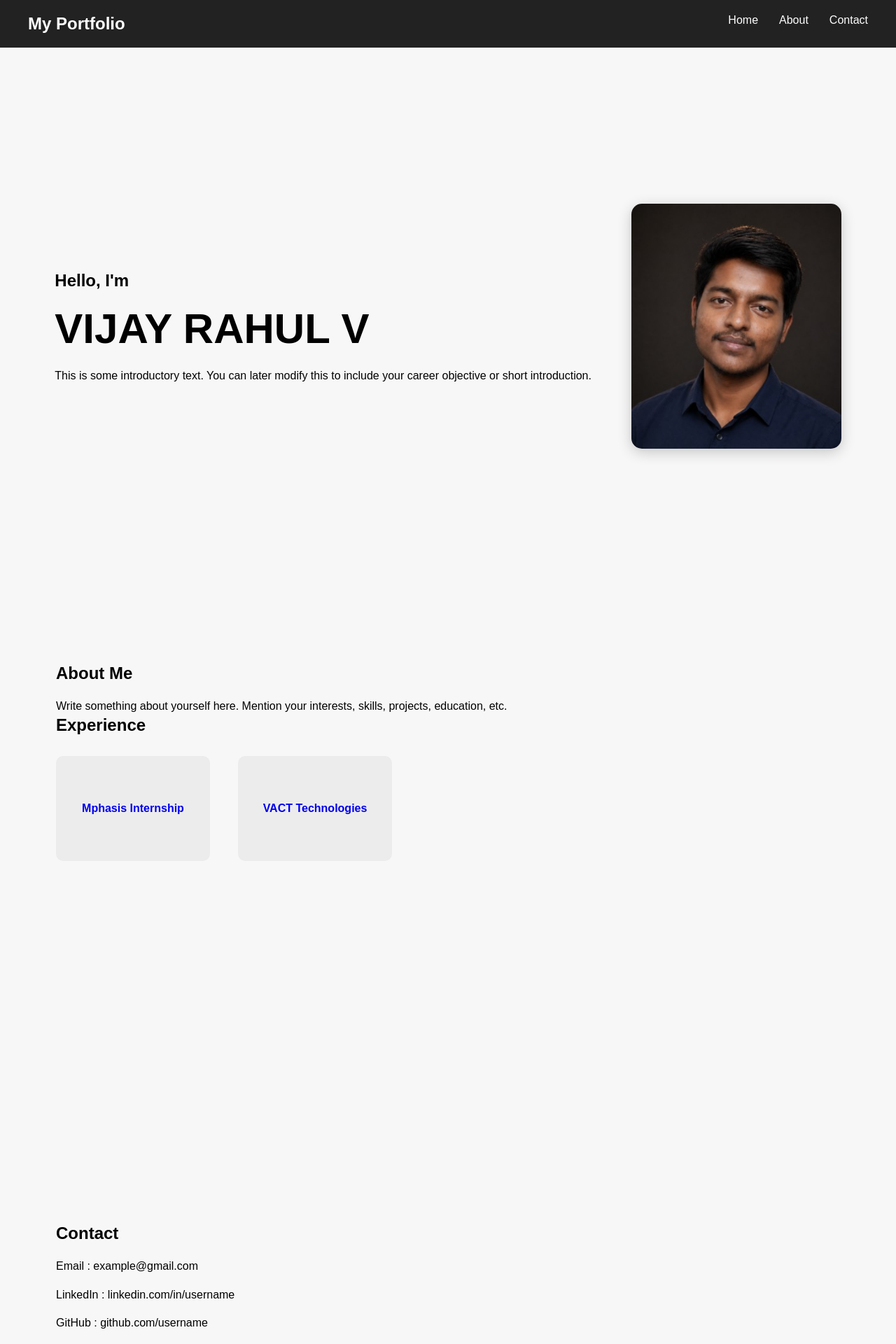
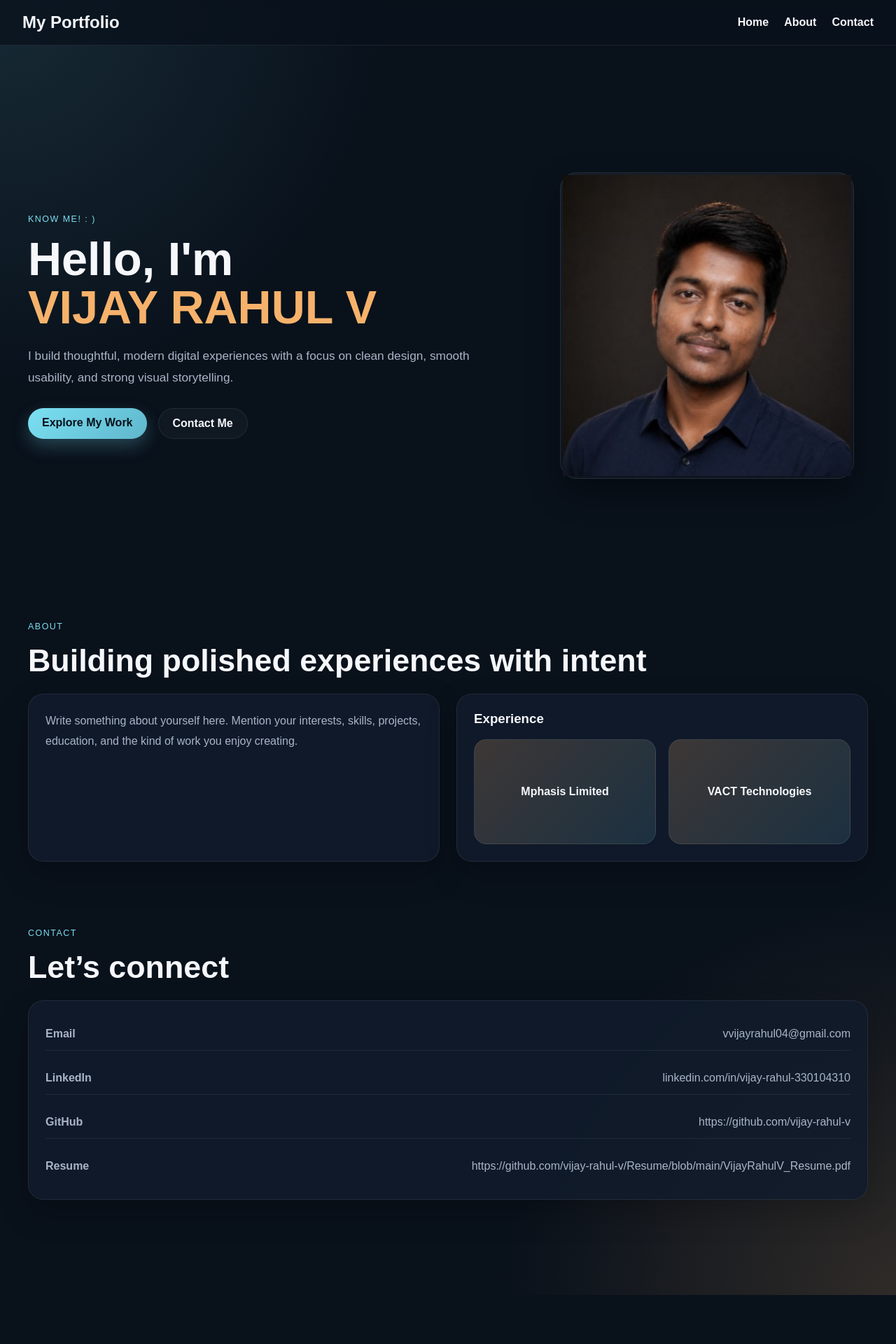
Before and after one commit to vijay-rahul-v/Frontend, a React (Create React App) app: page / in a window 1280 px wide. Shown: the top 1920 px of the page at 70% size. After the commit the page ends 1850 px from the top, so only its background shows below. Built offline with nearby package versions, Linux system fonts and the light colour scheme.

Commit message:
UI update

```diff
--- a/src/App.css
+++ b/src/App.css
@@ -1,36 +1,307 @@
-*{
-    margin:0;
-    padding:0;
-    box-sizing:border-box;
-    font-family:Arial, Helvetica, sans-serif;
+:root {
+  --bg: #09111b;
+  --bg-soft: #101a29;
+  --panel: rgba(17, 28, 44, 0.85);
+  --panel-strong: #162235;
+  --accent: #7bdff2;
+  --accent-2: #f6b26b;
+  --text: #f5f7fb;
+  --muted: #a9b5c7;
+  --border: rgba(255, 255, 255, 0.08);
 }
 
-body{
-    background:#f7f7f7;
+* {
+  margin: 0;
+  padding: 0;
+  box-sizing: border-box;
+  font-family: Arial, Helvetica, sans-serif;
 }
 
-section{
-    scroll-margin-top:80px;
+body {
+  background:
+    radial-gradient(circle at top left, rgba(123, 223, 242, 0.12), transparent 25%),
+    radial-gradient(circle at bottom right, rgba(246, 178, 107, 0.16), transparent 25%),
+    var(--bg);
+  color: var(--text);
 }
 
-nav a{
-    color:white;
-    text-decoration:none;
+section {
+  scroll-margin-top: 90px;
 }
 
-nav a:hover{
-    color:#4da6ff;
+.home-page {
+  padding: 0 24px 64px;
 }
 
-img{
-    box-shadow:0 5px 20px rgba(0,0,0,0.2);
+.hero-section,
+.content-section {
+  max-width: 1200px;
+  margin: 0 auto;
 }
 
-h1{
-    margin-bottom:20px;
+.hero-section {
+  min-height: 100vh;
+  display: grid;
+  grid-template-columns: 1.2fr 0.8fr;
+  align-items: center;
+  gap: 48px;
+  padding: 48px 0;
 }
 
-p{
-    margin-top:15px;
-    line-height:1.6;
+.hero-copy {
+  padding: 28px 0;
 }
+
+.eyebrow,
+.section-kicker {
+  display: inline-block;
+  margin-bottom: 16px;
+  letter-spacing: 0.12em;
+  text-transform: uppercase;
+  font-size: 0.78rem;
+  color: var(--accent);
+}
+
+.hero-title {
+  font-size: clamp(2.4rem, 5.2vw, 4.7rem);
+  line-height: 1.05;
+  margin-bottom: 18px;
+}
+
+.hero-title span {
+  color: var(--accent-2);
+  display: block;
+}
+
+.hero-text {
+  max-width: 680px;
+  font-size: 1.08rem;
+  color: var(--muted);
+  line-height: 1.8;
+}
+
+.hero-actions {
+  display: flex;
+  gap: 16px;
+  margin-top: 28px;
+}
+
+.btn-primary,
+.btn-secondary {
+  text-decoration: none;
+  padding: 12px 20px;
+  border-radius: 999px;
+  font-weight: 700;
+  transition: transform 0.28s ease, box-shadow 0.28s ease, background 0.28s ease;
+}
+
+.btn-primary {
+  background: linear-gradient(135deg, var(--accent), #5fb7cc);
+  color: #081019;
+  box-shadow: 0 10px 25px rgba(123, 223, 242, 0.25);
+}
+
+.btn-secondary {
+  border: 1px solid var(--border);
+  background: rgba(255, 255, 255, 0.03);
+  color: var(--text);
+}
+
+.btn-primary:hover,
+.btn-secondary:hover,
+.experience-card:hover {
+  transform: translateY(-5px) translateX(3px);
+}
+
+.profile-card {
+  justify-self: center;
+  width: min(100%, 420px);
+  padding: 3px;
+  border: 1px solid var(--border);
+  background: linear-gradient(180deg, rgba(255,255,255,0.05), rgba(255,255,255,0.02));
+  border-radius: 24px;
+  box-shadow: 0 20px 45px rgba(0, 0, 0, 0.35);
+}
+
+.profile-image {
+  display: block;
+  width: 100%;
+  height: 430px;
+  object-fit: cover;
+}
+
+.profile-badge {
+  display: inline-block;
+  align-items: center;
+  margin-top: 14px;
+  padding: 10px 14px;
+  width: fit-content;
+  border-radius: 999px;
+  background: rgba(123, 223, 242, 0.13);
+  color: var(--accent);
+  font-weight: 700;
+}
+
+.content-section {
+  padding: 20px 0 72px;
+}
+
+.section-header h2 {
+  font-size: clamp(1.9rem, 4vw, 2.8rem);
+  margin-bottom: 22px;
+}
+
+.about-grid {
+  display: grid;
+  grid-template-columns: 1fr 1fr;
+  gap: 24px;
+}
+
+.section-card,
+.contact-card {
+  background: var(--panel);
+  border: 1px solid var(--border);
+  border-radius: 22px;
+  padding: 24px;
+  box-shadow: 0 18px 45px rgba(0, 0, 0, 0.22);
+}
+
+.section-card p,
+.contact-item a,
+.contact-item span {
+  color: var(--muted);
+}
+
+.section-card p {
+  line-height: 1.8;
+}
+
+.experience-panel h3 {
+  margin-bottom: 18px;
+}
+
+.experience-grid {
+  display: grid;
+  grid-template-columns: repeat(2, minmax(0, 1fr));
+  gap: 18px;
+}
+
+.experience-card {
+  min-height: 150px;
+  display: flex;
+  align-items: center;
+  justify-content: center;
+  border-radius: 18px;
+  text-decoration: none;
+  background: linear-gradient(135deg, rgba(246, 178, 107, 0.2), rgba(123, 223, 242, 0.12));
+  border: 1px solid rgba(255, 255, 255, 0.08);
+  color: var(--text);
+  font-weight: 700;
+  transition: transform 0.32s ease, box-shadow 0.32s ease, background 0.32s ease;
+  box-shadow: inset 0 0 0 rgba(255,255,255,0);
+}
+
+.experience-card:hover {
+  background: linear-gradient(135deg, rgba(246, 178, 107, 0.32), rgba(123, 223, 242, 0.18));
+  box-shadow: 0 12px 22px rgba(0, 0, 0, 0.28);
+}
+
+.contact-card {
+  display: grid;
+  gap: 16px;
+}
+
+.contact-item {
+  display: flex;
+  justify-content: space-between;
+  gap: 16px;
+  align-items: center;
+  padding: 14px 0;
+  border-bottom: 1px solid rgba(255, 255, 255, 0.07);
+}
+
+.contact-item:last-child {
+  border-bottom: none;
+}
+
+.contact-item span {
+  min-width: 90px;
+  font-weight: 700;
+}
+
+.contact-item a {
+  text-align: right;
+  text-decoration: none;
+}
+
+.contact-item a:hover {
+  color: var(--accent);
+}
+
+.top-nav {
+  position: sticky;
+  top: 0;
+  z-index: 1000;
+  display: flex;
+  justify-content: space-between;
+  align-items: center;
+  padding: 18px 32px;
+  background: rgba(9, 17, 27, 0.74);
+  border-bottom: 1px solid rgba(255, 255, 255, 0.08);
+  backdrop-filter: blur(10px);
+}
+
+.top-nav h2 {
+  color: var(--text);
+}
+
+.nav-links {
+  display: flex;
+  gap: 22px;
+}
+
+.nav-link {
+  color: var(--text);
+  text-decoration: none;
+  font-weight: 600;
+  transition: color 0.25s ease, transform 0.25s ease;
+}
+
+.nav-link:hover {
+  color: var(--accent);
+  transform: translateY(-2px);
+}
+
+@media (max-width: 820px) {
+  .hero-section,
+  .about-grid {
+    grid-template-columns: 1fr;
+  }
+
+  .experience-grid {
+    grid-template-columns: 1fr;
+  }
+
+  .contact-item {
+    flex-direction: column;
+    align-items: flex-start;
+  }
+
+  .contact-item a {
+    text-align: left;
+  }
+}
+
+@media (max-width: 560px) {
+  .home-page {
+    padding: 0 16px 48px;
+  }
+
+  .hero-actions {
+    flex-direction: column;
+  }
+
+  .profile-image {
+    height: 320px;
+  }
+}
--- a/src/Home.js
+++ b/src/Home.js
@@ -3,142 +3,108 @@ import profile from "./images/profile.jpg";
 
 function Home() {
   return (
-    <div>
+    <div className="home-page">
+      <section id="home" className="hero-section">
+        <div className="hero-copy">
+          <span className="eyebrow">Know Me! : )</span>
+          <h1 className="hero-title">
+            Hello, I'm <span>VIJAY RAHUL V</span>
+          </h1>
 
-      {/* HOME */}
-
-      <section
-        id="home"
-        style={{
-          height: "100vh",
-          display: "flex",
-          alignItems: "center",
-          justifyContent: "space-around",
-          padding: "50px"
-        }}
-      >
-
-        <div>
-          <h1>Hello, I'm</h1>
-          <h1 style={{fontSize:"60px"}}>VIJAY RAHUL V</h1>
-
-          <p>
-            This is some introductory text.
-            You can later modify this to include your
-            career objective or short introduction.
+          <p className="hero-text">
+            I build thoughtful, modern digital experiences with a focus on clean design,
+            smooth usability, and strong visual storytelling.
           </p>
 
+          <div className="hero-actions">
+            <a href="#about" className="btn-primary">
+              Explore My Work
+            </a>
+            <a href="#contact" className="btn-secondary">
+              Contact Me
+            </a>
+          </div>
         </div>
 
-        <div>
-          <img
-            src={profile}
-            alt="profile"
-            style={{
-              width: "300px",
-              height: "350px",
-              objectFit: "cover",
-              borderRadius: "15px"
-            }}
-          />
+        <div className="profile-card">
+          <img src={profile} alt="profile" className="profile-image" />
+        </div>
+      </section>
+
+      <section id="about" className="content-section">
+        <div className="section-header">
+          <span className="section-kicker">About</span>
+          <h2>Building polished experiences with intent</h2>
         </div>
 
+        <div className="about-grid">
+          <div className="section-card">
+            <p>
+              Write something about yourself here. Mention your interests, skills,
+              projects, education, and the kind of work you enjoy creating.
+            </p>
+          </div>
+
+          <div className="section-card experience-panel">
+            <h3>Experience</h3>
+
+            <div className="experience-grid">
+              <Link to="/mphasis" className="experience-card">
+                <span>Mphasis Limited</span>
+              </Link>
+
+              <Link to="/vact" className="experience-card">
+                <span>VACT Technologies</span>
+              </Link>
+            </div>
+          </div>
+        </div>
       </section>
 
-
-
-      {/* ABOUT */}
-
-      <section
-        id="about"
-        style={{
-          minHeight: "100vh",
-          padding: "80px"
-        }}
-      >
-
-        <h1>About Me</h1>
-
-        <p>
-          Write something about yourself here.
-          Mention your interests, skills,
-          projects, education, etc.
-        </p>
-
-        <h2>Experience</h2>
-
-        <div
-          style={{
-            display: "flex",
-            gap: "40px",
-            marginTop: "30px"
-          }}
-        >
-
-          <Link to="/mphasis" style={{textDecoration:"none"}}>
-            <div
-              style={{
-                width: "220px",
-                height: "150px",
-                background: "#ececec",
-                display: "flex",
-                justifyContent: "center",
-                alignItems: "center",
-                borderRadius: "10px",
-                fontWeight: "bold"
-              }}
-            >
-              Mphasis Internship
-            </div>
-          </Link>
-
-          <Link to="/vact" style={{textDecoration:"none"}}>
-            <div
-              style={{
-                width: "220px",
-                height: "150px",
-                background: "#ececec",
-                display: "flex",
-                justifyContent: "center",
-                alignItems: "center",
-                borderRadius: "10px",
-                fontWeight: "bold"
-              }}
-            >
-              VACT Technologies
-            </div>
-          </Link>
-
+      <section id="contact" className="content-section contact-section">
+        <div className="section-header">
+          <span className="section-kicker">Contact</span>
+          <h2>Let’s connect</h2>
         </div>
 
+        <div className="contact-card">
+          <div className="contact-item">
+            <span>Email</span>
+            <a
+              href="https://mail.google.com/mail/?view=cm&fs=1&to=vvijayrahul04@gmail.com"
+              target="_blank"
+              rel="noreferrer"
+            >
+              vvijayrahul04@gmail.com
+            </a>
+          </div>
+
+          <div className="contact-item">
+            <span>LinkedIn</span>
+            <a href="https://linkedin.com/in/vijay-rahul-330104310" target="_blank" rel="noreferrer">
+              linkedin.com/in/vijay-rahul-330104310
+            </a>
+          </div>
+
+          <div className="contact-item">
+            <span>GitHub</span>
+            <a href="https://github.com/vijay-rahul-v" target="_blank" rel="noreferrer">
+              https://github.com/vijay-rahul-v
+            </a>
+          </div>
+
+          <div className="contact-item">
+            <span>Resume</span>
+            <a
+              href="https://github.com/vijay-rahul-v/Resume/blob/main/VijayRahulV_Resume.pdf"
+              target="_blank"
+              rel="noreferrer"
+            >
+              https://github.com/vijay-rahul-v/Resume/blob/main/VijayRahulV_Resume.pdf
+            </a>
+          </div>
+        </div>
       </section>
-
-
-
-      {/* CONTACT */}
-
-      <section
-        id="contact"
-        style={{
-          minHeight: "100vh",
-          padding: "80px"
-        }}
-      >
-
-        <h1>Contact</h1>
-
-        <p>Email : example@gmail.com</p>
-
-        <p>LinkedIn : linkedin.com/in/username</p>
-
-        <p>GitHub : github.com/username</p>
-
-        <p>
-          Add any other contact information here.
-        </p>
-
-      </section>
-
     </div>
   );
 }
--- a/src/Navbar.js
+++ b/src/Navbar.js
@@ -5,37 +5,28 @@ function Navbar() {
   const location = useLocation();
 
   return (
-    <nav
-      style={{
-        display: "flex",
-        justifyContent: "space-between",
-        padding: "20px 40px",
-        background: "#222",
-        color: "white",
-        position: "sticky",
-        top: 0,
-        zIndex: 1000
-      }}
-    >
+    <nav className="top-nav">
       <h2>My Portfolio</h2>
 
-      <div style={{ display: "flex", gap: "30px" }}>
+      <div className="nav-links">
         {location.pathname === "/" ? (
           <>
-            <ScrollLink to="home" smooth duration={500} style={{cursor:"pointer"}}>
+            <ScrollLink to="home" smooth duration={500} className="nav-link">
               Home
             </ScrollLink>
 
-            <ScrollLink to="about" smooth duration={500} style={{cursor:"pointer"}}>
+            <ScrollLink to="about" smooth duration={500} className="nav-link">
               About
             </ScrollLink>
 
-            <ScrollLink to="contact" smooth duration={500} style={{cursor:"pointer"}}>
+            <ScrollLink to="contact" smooth duration={500} className="nav-link">
               Contact
             </ScrollLink>
           </>
         ) : (
-          <Link to="/">Home</Link>
+          <Link to="/" className="nav-link">
+            Home
+          </Link>
         )}
       </div>
     </nav>
--- a/src/index.css
+++ b/src/index.css
@@ -11,3 +11,7 @@ code {
   font-family: source-code-pro, Menlo, Monaco, Consolas, 'Courier New',
     monospace;
 }
+
+a {
+  color: inherit;
+}
```
